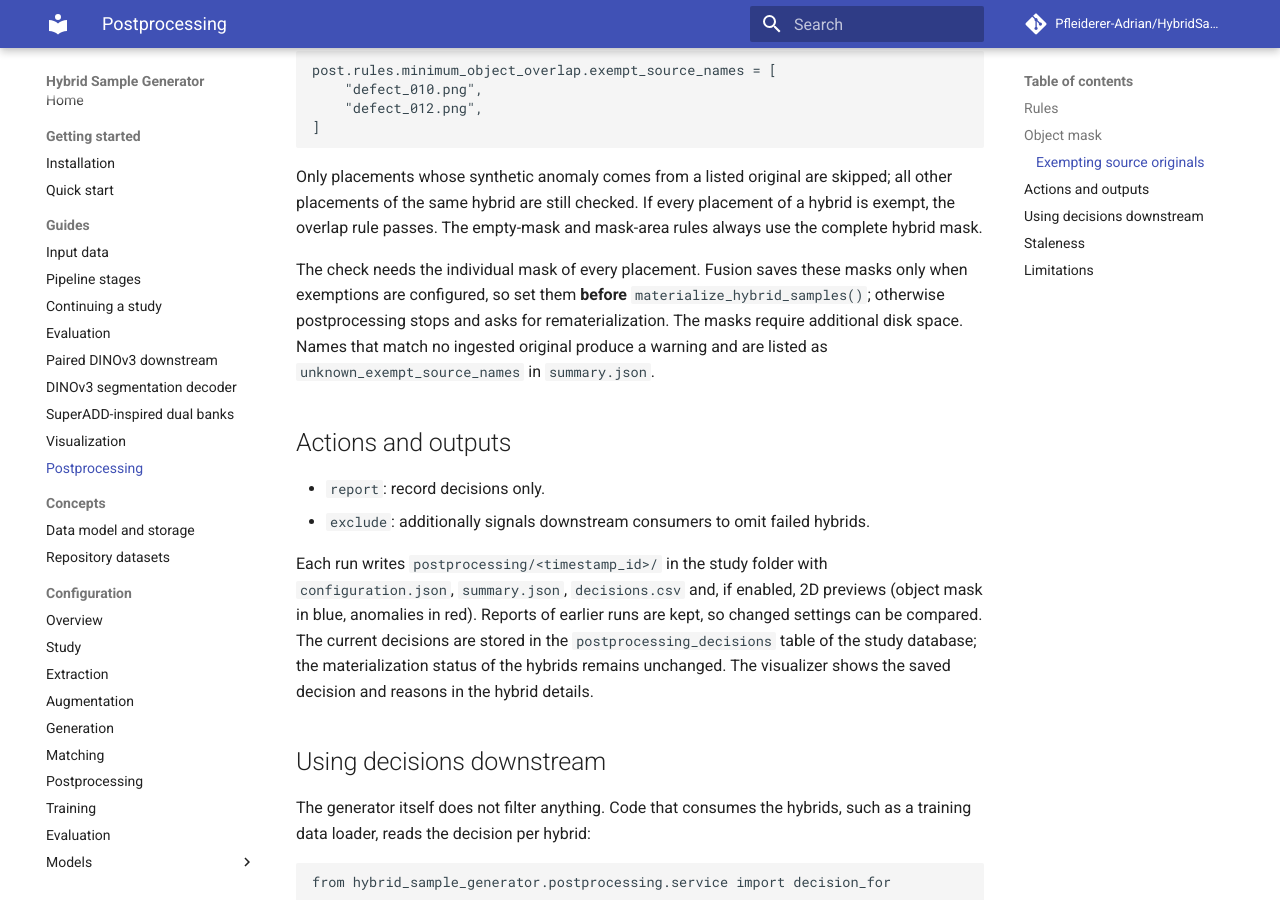
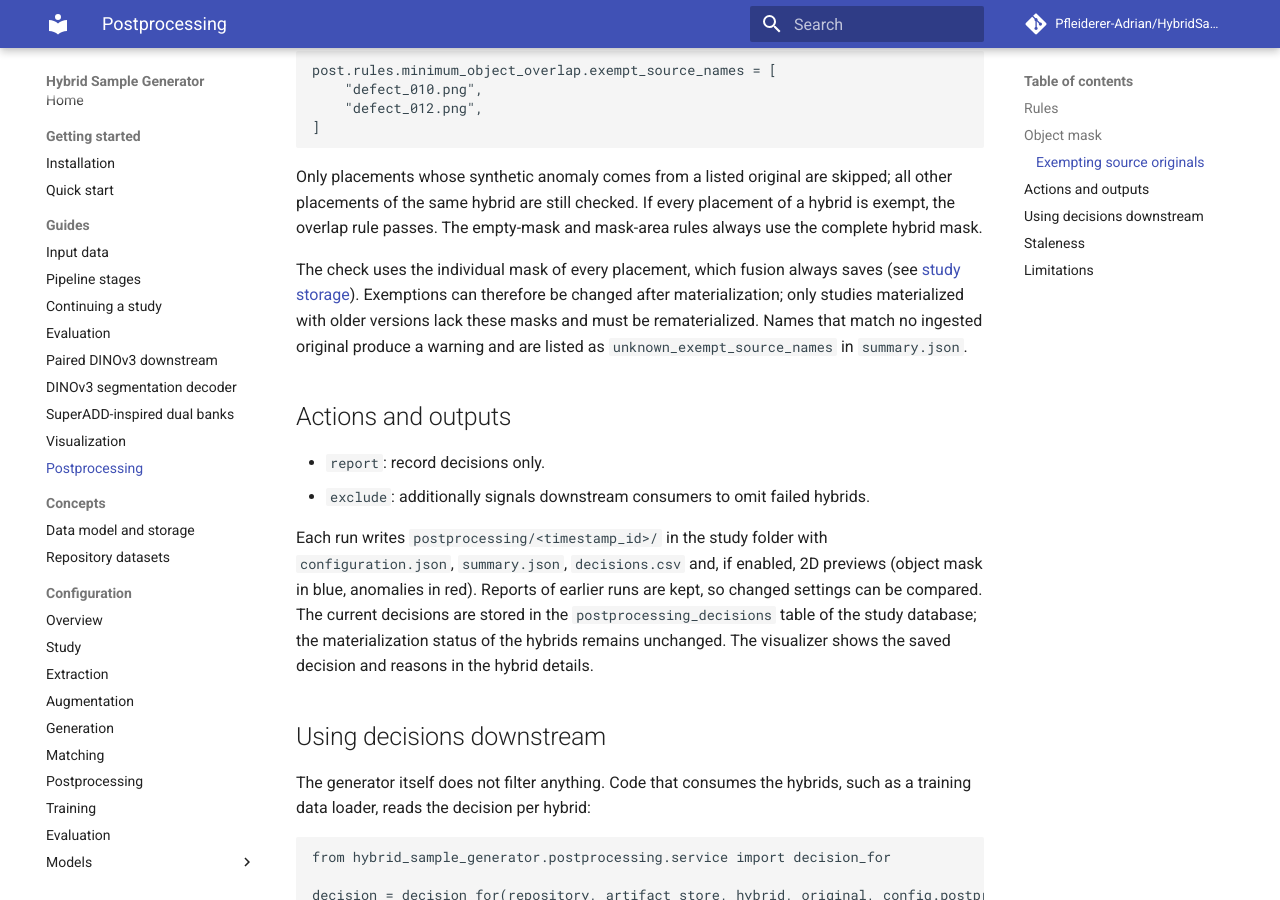
Before and after one commit to Pfleiderer-Adrian/HybridSampleGeneration, an MkDocs documentation site: the page built from docs/guides/postprocessing.md, in a window 1280 px wide and 900 px high, scrolled down 1633 px. Built offline with MkDocs 1.6.1 and Material for MkDocs 9.7.7, drawn with Linux system fonts in a browser that asks for light colours; comment, search, counter and statistics services are not loaded.

Commit message:
Always store the full-size mask of every placement
Fusion now saves placements/<id>/full_segmentation.npy for every placement,
independent of the postprocessing configuration. Source exemptions can
therefore be configured or changed after materialization; only studies
materialized with older versions must be rematerialized.

Co-Authored-By: Claude Opus 5.5 <noreply@anthropic.com>

```diff
--- a/docs/guides/postprocessing.md
+++ b/docs/guides/postprocessing.md
@@ -83,10 +83,10 @@ skipped; all other placements of the same hybrid are still checked. If every
 placement of a hybrid is exempt, the overlap rule passes. The empty-mask and
 mask-area rules always use the complete hybrid mask.
 
-The check needs the individual mask of every placement. Fusion saves these
-masks only when exemptions are configured, so set them **before**
-`materialize_hybrid_samples()`; otherwise postprocessing stops and asks for
-rematerialization. The masks require additional disk space. Names that match
+The check uses the individual mask of every placement, which fusion always
+saves (see [study storage](../concepts/study-storage.md)). Exemptions can
+therefore be changed after materialization; only studies materialized with
+older versions lack these masks and must be rematerialized. Names that match
 no ingested original produce a warning and are listed as
 `unknown_exempt_source_names` in `summary.json`.
 
```
Also changed, not shown: docs/concepts/study-storage.md (+4 -2 lines), docs/configuration/reference/postprocessing.md (+1 -1 lines), 5 other files.
